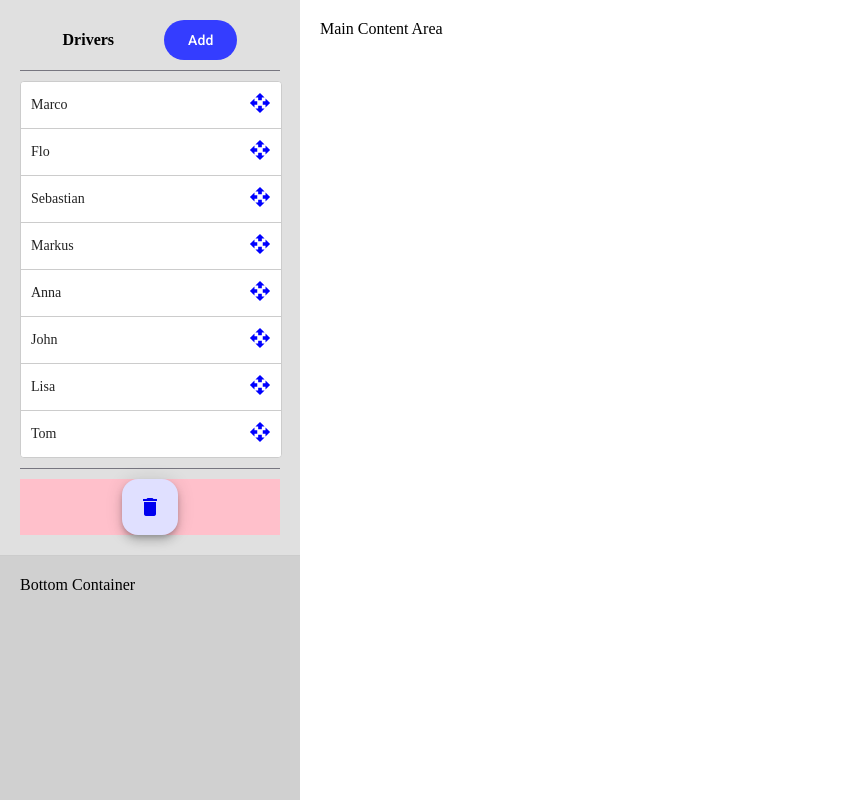
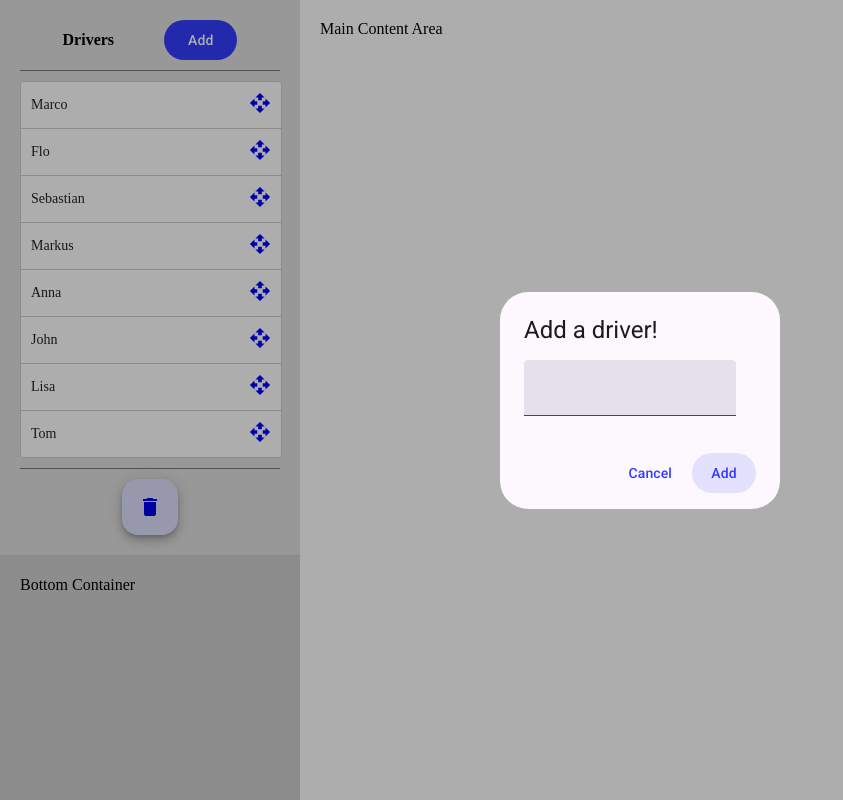
Before and after one commit to Marcoge/24h-helper, an Angular app: page / in a window 1280 px wide. Both pictures are taken after a click on the button "Add". Shown: the whole page, without its empty margins (0-843 px from the left). Built offline with nearby package versions, Linux system fonts and the light colour scheme.

Commit message:
Added Dialog to add Driver.

```diff
--- /dev/null
+++ b/src/app/add-driver-dialog/add-driver-dialog.component.html
@@ -0,0 +1,9 @@
+<h2 mat-dialog-title>Add a driver!</h2>
+<mat-dialog-content>
+  <mat-form-field>
+    <input matInput [(ngModel)]="name" /> </mat-form-field
+></mat-dialog-content>
+<mat-dialog-actions>
+    <button mat-button (click)="onCancel()">Cancel</button>
+    <button mat-button (click)="onAdd()" cdkFocusInitial>Add</button>
+</mat-dialog-actions>
--- /dev/null
+++ b/src/app/add-driver-dialog/add-driver-dialog.component.ts
@@ -0,0 +1,38 @@
+import { Component } from '@angular/core';
+import { MatButtonModule } from '@angular/material/button';
+import { FormsModule } from '@angular/forms';
+import { MatFormFieldModule } from '@angular/material/form-field';
+import { MatInputModule } from '@angular/material/input';
+import {
+  MatDialogActions,
+  MatDialogClose,
+  MatDialogContent,
+  MatDialogRef,
+  MatDialogTitle,
+} from '@angular/material/dialog';
+
+@Component({
+  selector: 'app-add-driver-dialog',
+  templateUrl: './add-driver-dialog.component.html',
+  styleUrl: './add-driver-dialog.component.scss',
+  imports: [
+    MatButtonModule,
+    MatDialogActions,
+    MatDialogContent,
+    MatDialogTitle,
+    MatFormFieldModule,
+    MatInputModule,
+    FormsModule,
+  ],
+})
+export class AddDriverDialogComponent {
+  constructor(private dialogRef: MatDialogRef<AddDriverDialogComponent>) {}
+  name = '';
+  onCancel(): void {
+    this.dialogRef.close();
+  }
+
+  onAdd(): void {
+    this.dialogRef.close(this.name);
+  }
+}
--- a/src/app/app.component.html
+++ b/src/app/app.component.html
@@ -4,7 +4,7 @@
       <div class="driver-container">
         <div class="driver-adding-container">
           <b>Drivers</b>
-          <button mat-flat-button>Add</button>
+          <button mat-flat-button (click)="openDialog()">Add</button>
         </div>
         <mat-divider></mat-divider>
         <div
--- a/src/app/app.component.scss
+++ b/src/app/app.component.scss
@@ -98,7 +98,6 @@ body {
     display: flex;
     flex: 1;
     justify-content: center;
-    background: pink;
 }
 
 .total-time-container {
--- a/src/app/app.component.ts
+++ b/src/app/app.component.ts
@@ -1,8 +1,13 @@
-import { Component } from '@angular/core';
+import {
+  ChangeDetectionStrategy,
+  ChangeDetectorRef,
+  Component,
+} from '@angular/core';
 import { RouterOutlet } from '@angular/router';
 import { MatButtonModule } from '@angular/material/button';
 import { MatDividerModule } from '@angular/material/divider';
 import { MatIconModule } from '@angular/material/icon';
+import { MatDialog } from '@angular/material/dialog';
 import {
   CdkDragDrop,
   CdkDropList,
@@ -10,7 +15,7 @@ import {
   CdkDragHandle,
   moveItemInArray,
 } from '@angular/cdk/drag-drop';
-
+import { AddDriverDialogComponent } from './add-driver-dialog/add-driver-dialog.component';
 @Component({
   selector: 'app-root',
   imports: [
@@ -22,10 +27,12 @@ import {
     CdkDrag,
     CdkDragHandle,
   ],
+  changeDetection: ChangeDetectionStrategy.OnPush,
   templateUrl: './app.component.html',
   styleUrl: './app.component.scss',
 })
 export class AppComponent {
+  constructor(private dialog: MatDialog, private cdRef: ChangeDetectorRef) {}
   title = '24h-helper';
   drivers = [
     'Marco',
@@ -38,6 +45,16 @@ export class AppComponent {
     'Tom',
   ];
 
+  openDialog() {
+    const dialogRef = this.dialog.open(AddDriverDialogComponent);
+    dialogRef.afterClosed().subscribe((result) => {
+      if (result !== undefined) {
+        this.drivers.push(result);
+        this.cdRef.detectChanges();
+      }
+    });
+  }
+
   drop(event: CdkDragDrop<string[]>) {
     if (event.previousContainer === event.container) {
       moveItemInArray(this.drivers, event.previousIndex, event.currentIndex);
```
Also changed, not shown: src/app/add-driver-dialog/add-driver-dialog.component.scss (added), 1 other file (tests, documents, lock files or other folders).
